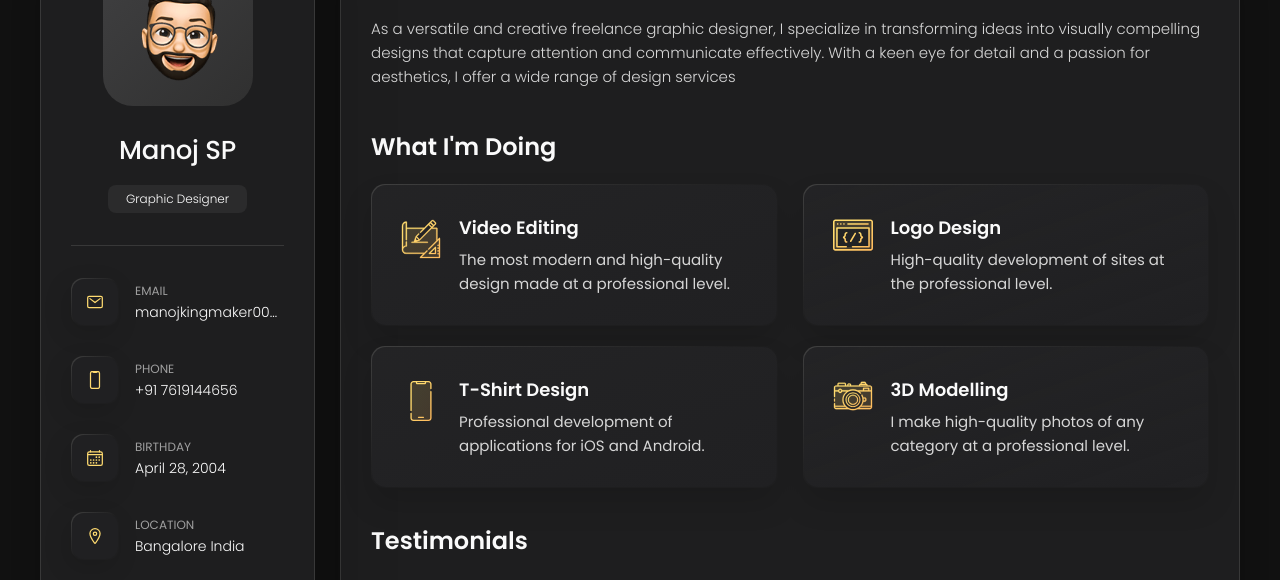
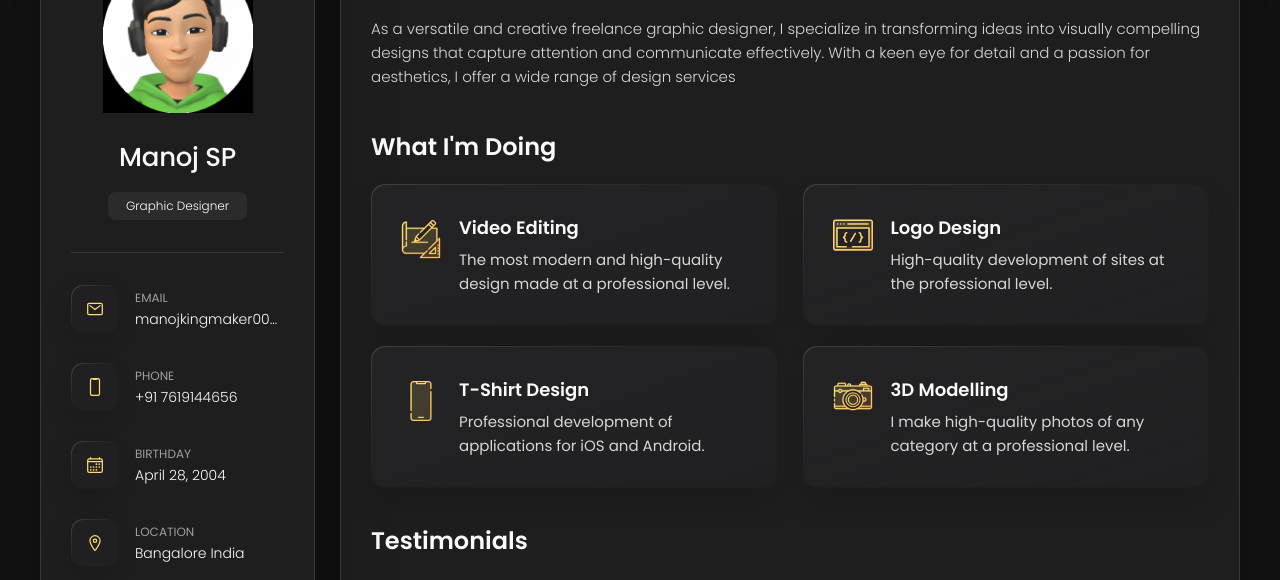
Before and after one commit to manojgithubcm/manojportfolio, a plain HTML site: page index.html in a window 1280 px wide. Shown: the part 162-742 px from the top of the page. Drawn offline with nearby package versions, Linux system fonts and the light colour scheme.

Commit message:
Update index.html

```diff
--- a/index.html
+++ b/index.html
@@ -42,7 +42,7 @@
       <div class="sidebar-info">
 
         <figure class="avatar-box">
-          <img src="./assets/images/my-avatar.png" alt="Richard hanrick" width="80">
+          <img src="./assets/images/pfp.png" alt="Richard hanrick" width="80">
         </figure>
 
         <div class="info-content">
```
